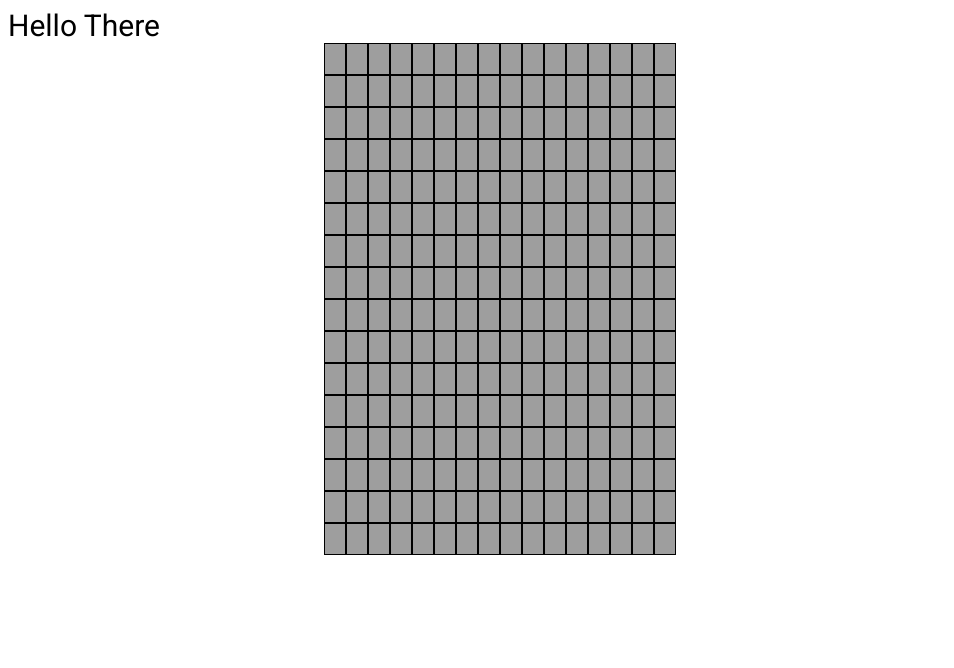
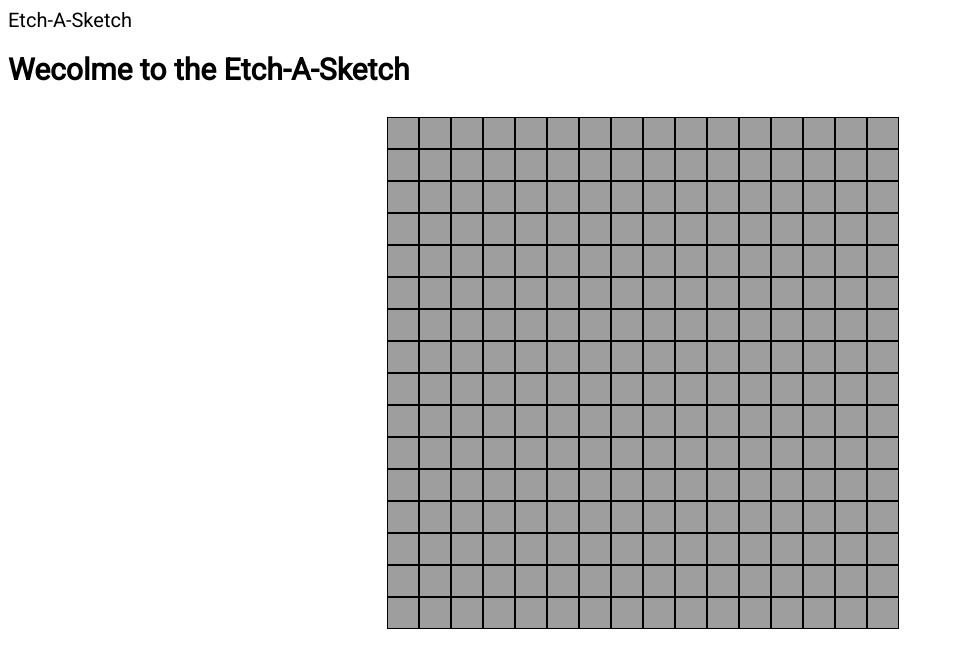
Before and after one commit to yuqingwang98/Etch-A-Sketch, a plain HTML site: page index.html in a window 1280 px wide. Shown: the whole page, without its empty margins (0-954 px from the left). Drawn offline with Linux system fonts and the light colour scheme.

Commit message:
alignment update

```diff
--- a/index.html
+++ b/index.html
@@ -7,7 +7,8 @@
   <title>Etch-A-Sketch</title>
 </head>
 <body>
-  <header>Hello There</header>
+  <header>Etch-A-Sketch</header>
+  <h1>Wecolme to the Etch-A-Sketch</h1>
   <div class='container' id="boxParent">
   </div>
   <div>
--- a/style.css
+++ b/style.css
@@ -2,6 +2,10 @@
 h1, h2, p, div, header {
   font-size: 30px;
   font-family: 'Roboto';
+}
+
+header {
+  font-size: 20px;
 }
 
 footer {
@@ -16,7 +20,8 @@ footer {
 
 /* grid */
 .container {
-  margin: auto;
+  margin-top: 30px;
+  margin-left: 30%;
   width: 50%;
 }
 
@@ -27,7 +32,7 @@ footer {
   float: left;
   height: 30px;
   margin: 0 auto;
-  width: 20px;
+  width: 30px;
  }
 
 .row {
```
